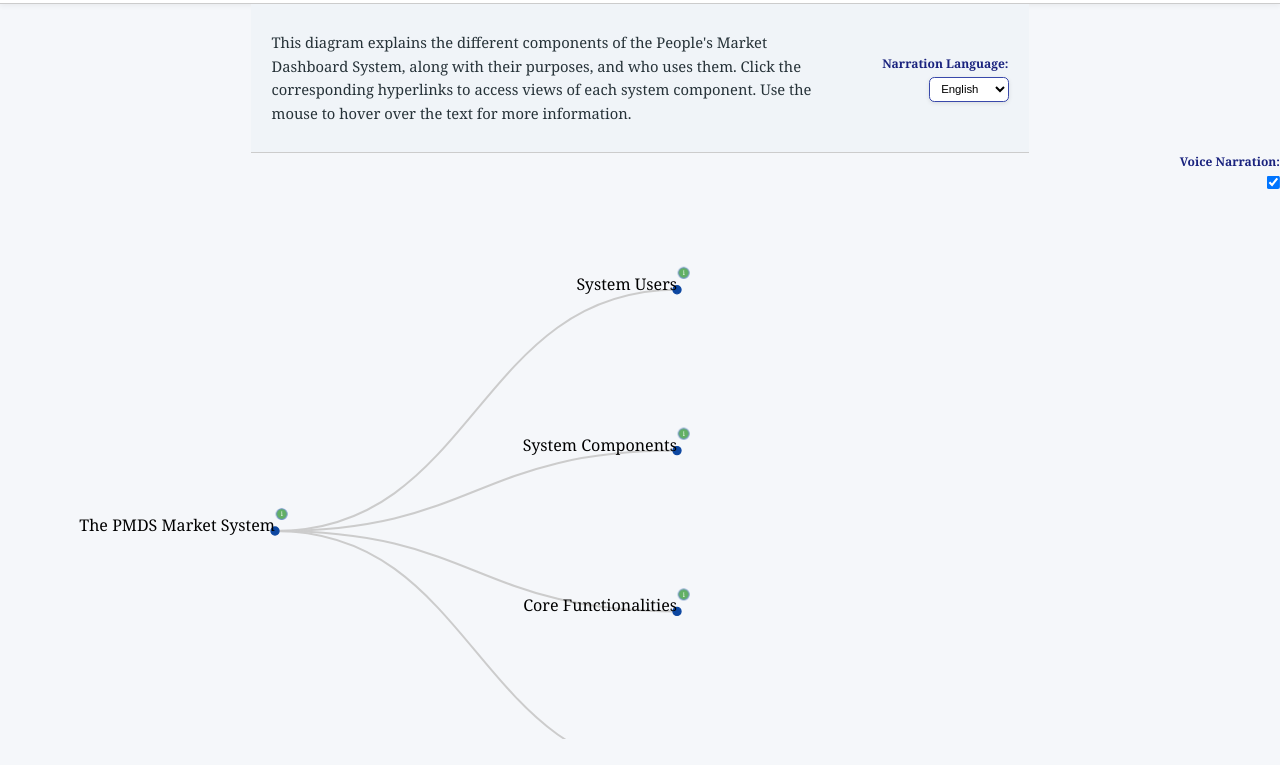
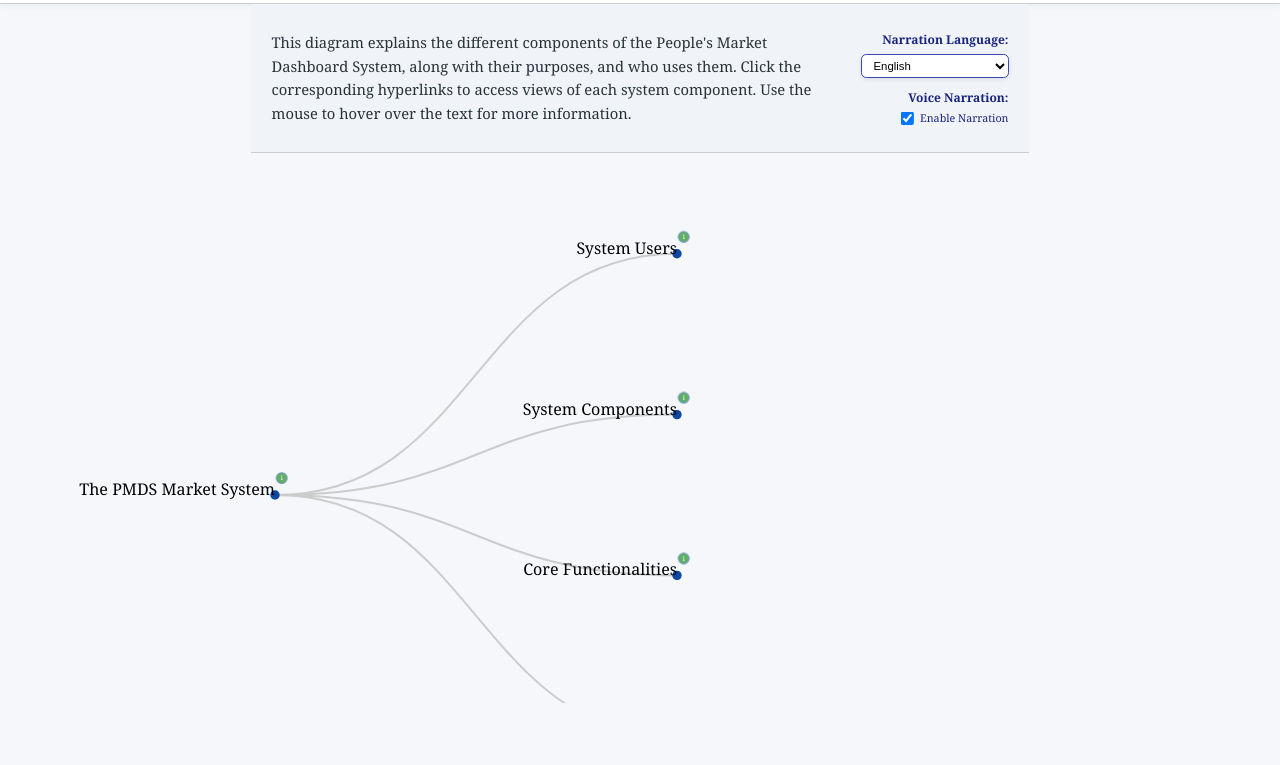
Before and after one commit to Grandhe-Sundhar/Reach-Farmer--Market-updated, a website: page index.html in a window 1280 px wide. Shown: the part 85-850 px from the top of the page. After the commit the page ends 814 px from the top, so only its background shows below. Drawn offline with nearby package versions, Linux system fonts and the light colour scheme.

Commit message:
Update index.html

```diff
--- a/index.html
+++ b/index.html
@@ -231,9 +231,14 @@ hr {
   </div>
 
   <div id="lang-selector" style="
+  display: flex;
+  flex-direction: column;
+  align-items: flex-end;
+  min-width: 250px;
+  gap: 16px;
   text-align: right;
-    min-width: 220px;
 ">
+  <div>
     <label for="lang-toggle" style="
       font-size: 18px;
       color: #1a237e;
@@ -249,14 +254,14 @@ hr {
       border: 1.5px solid #3949ab;
       background-color: #ffffff;
       box-shadow: 0 2px 6px rgba(0, 0, 0, 0.1);
+      width: 220px;
     ">
       <option value="en-US" selected>English</option>
       <option value="es-ES">Español</option>
     </select>
   </div>
-</div>
 
-    <div style="min-width: 220px; text-align: right;">
+  <div>
     <label for="voice-toggle" style="
       font-size: 18px;
       color: #1a237e;
@@ -265,7 +270,24 @@ hr {
       margin-bottom: 8px;
     ">Voice Narration:</label>
 
+    <label style="
+      display: flex;
+      align-items: center;
+      gap: 10px;
+      font-size: 16px;
+      color: #1a237e;
+    ">
       <input type="checkbox" id="voice-toggle" checked style="transform: scale(1.5);" />
+      <span>Enable Narration</span>
+    </label>
+  </div>
+</div>
+
+</div>
+
+
+
+
 </div>
 
 
```
Lines whose indentation alone changed are shown as unchanged.
